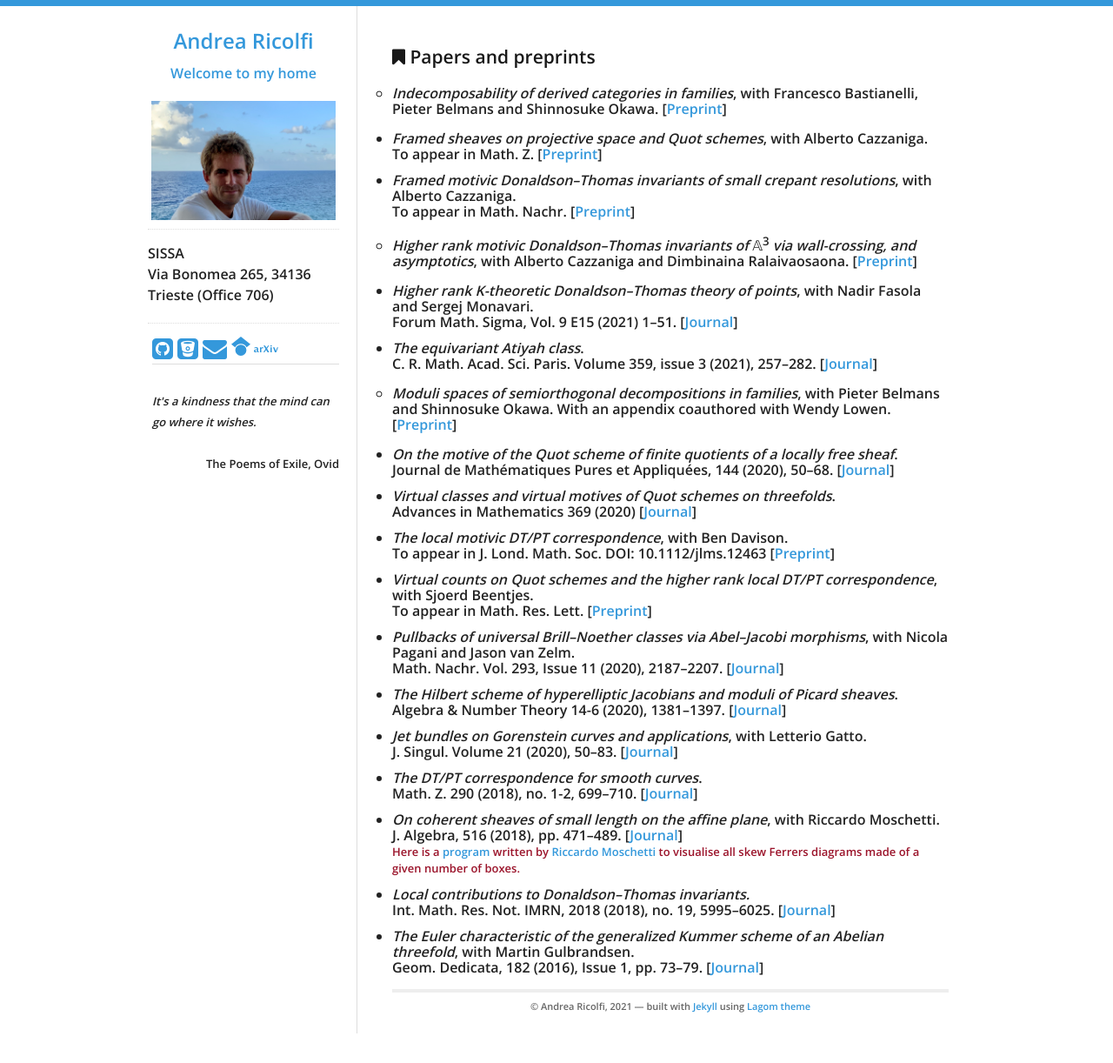
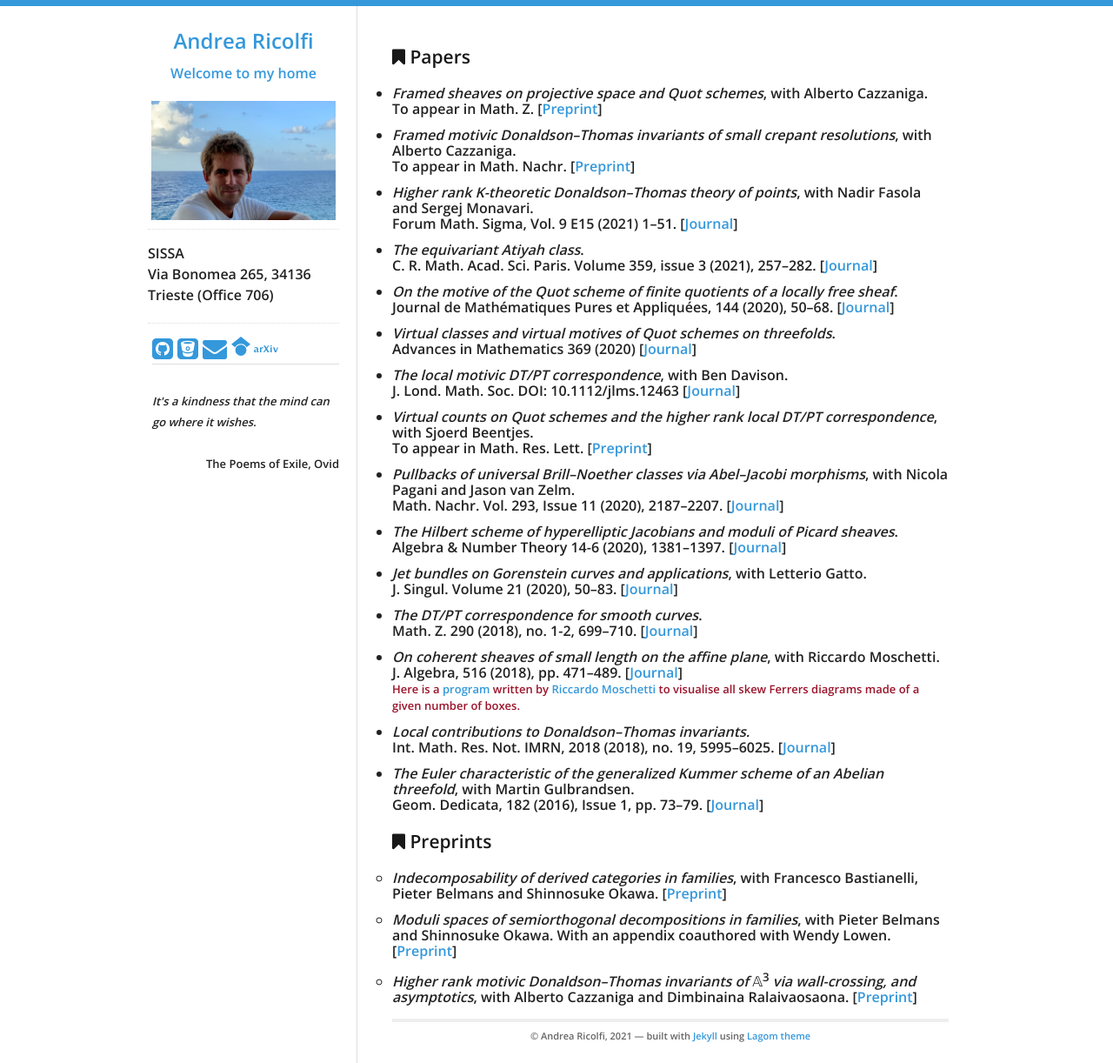
Before and after one commit to atricolfi/atricolfi.github.io, a Jekyll site: the page built from MATHEMATICS/Papers.html, in a window 1280 px wide. Shown: the whole page at 87% size. Built offline with Jekyll 4.4.1, drawn with Linux system fonts in a browser that asks for light colours; before the commit the page ends 1188 px from its top, so only the background shows below that.

Commit message:
Update Papers.html

```diff
--- a/MATHEMATICS/Papers.html
+++ b/MATHEMATICS/Papers.html
@@ -4,14 +4,8 @@ title: Blog Posts
 ---
 
 <div id="home">
-  <h3><i class="fa fa-bookmark"></i> Papers and preprints</h3>
+  <h3><i class="fa fa-bookmark"></i> Papers </h3>
 <p>
-
-
-  <ul style="list-style-type:circle">
-    <li><em>Indecomposability of derived categories in families</em>, with Francesco Bastianelli, Pieter Belmans and Shinnosuke Okawa.
-  [<a href="https://arxiv.org/abs/2007.00994">Preprint</a>]</li>
-    </ul>
 
 
   <ul>
@@ -23,16 +17,8 @@ title: Blog Posts
     <li><em>Framed motivic Donaldson&#8211;Thomas invariants of small crepant resolutions</em>, with Alberto Cazzaniga.
   <br>
 To appear in Math. Nachr. [<a href="https://arxiv.org/abs/2004.07837">Preprint</a>]</li>
-  </ul>
 
 
-  <ul style="list-style-type:circle">
-    <li><em>Higher rank motivic Donaldson&#8211;Thomas invariants of </em>𝔸<sup>3</sup><em> via wall-crossing, and asymptotics</em>,
-      with Alberto Cazzaniga and Dimbinaina Ralaivaosaona. [<a href="https://arxiv.org/abs/2004.07020">Preprint</a>]</li>
-  </ul>
-
-
-  <ul>
     <li><em>Higher rank K-theoretic Donaldson&#8211;Thomas theory of points</em>, with Nadir Fasola and Sergej Monavari.
   <br>
 Forum Math. Sigma, Vol. 9 E15 (2021) 1&#8211;51.
@@ -44,17 +30,8 @@ Forum Math. Sigma, Vol. 9 E15 (2021) 1&#8211;51.
   <br>
 C. R. Math. Acad. Sci. Paris. Volume 359, issue 3 (2021), 257&#8211;282.
 [<a href="https://comptes-rendus.academie-sciences.fr/mathematique/articles/10.5802/crmath.166/">Journal</a>] </li>
-  </ul>
 
 
-  <ul style="list-style-type:circle">
-    <li><em>Moduli spaces of semiorthogonal decompositions in families</em>, with Pieter Belmans and Shinnosuke Okawa.
-  With an appendix coauthored with Wendy Lowen.
-  [<a href="https://arxiv.org/abs/2002.03303">Preprint</a>]</li>
-  </ul>
-
-
-  <ul>
     <li><em>On the motive of the Quot scheme of finite quotients of a locally free sheaf</em>. <br>
   Journal de Mathématiques Pures et Appliquées, 144 (2020), 50&#8211;68.
   [<a href="https://doi.org/10.1016/j.matpur.2020.10.001">Journal</a>]
@@ -67,7 +44,7 @@ Advances in Mathematics 369 (2020) [<a href="https://www.sciencedirect.com/scien
 
     <li><em>The local motivic DT/PT correspondence</em>, with Ben Davison.
   <br>
-To appear in J. Lond. Math. Soc. DOI: 10.1112/jlms.12463 [<a href="https://arxiv.org/abs/1905.12458">Preprint</a>] </li>
+J. Lond. Math. Soc. DOI: 10.1112/jlms.12463 [<a href="https://londmathsoc.onlinelibrary.wiley.com/doi/10.1112/jlms.12463">Journal</a>] </li>
 
 
     <li><em>Virtual counts on Quot schemes and the higher rank local DT/PT correspondence</em>, with Sjoerd Beentjes.
@@ -107,6 +84,27 @@ Geom. Dedicata, 182 (2016), Issue 1, pp. 73&#8211;79. [<a href="http://link.spri
   </ul>
 
 
+</div>
+
+<div id="home">
+  <h3><i class="fa fa-bookmark"></i> Preprints </h3>
+<p>
+
+  <ul style="list-style-type:circle">
+      <li><em>Indecomposability of derived categories in families</em>, with Francesco Bastianelli, Pieter Belmans and Shinnosuke Okawa.
+      [<a href="https://arxiv.org/abs/2007.00994">Preprint</a>]</li>
+
+
+      <li><em>Moduli spaces of semiorthogonal decompositions in families</em>, with Pieter Belmans and Shinnosuke Okawa.
+  With an appendix coauthored with Wendy Lowen.
+  [<a href="https://arxiv.org/abs/2002.03303">Preprint</a>]</li>
+
+
+      <li><em>Higher rank motivic Donaldson&#8211;Thomas invariants of </em>𝔸<sup>3</sup><em> via wall-crossing, and asymptotics</em>,
+      with Alberto Cazzaniga and Dimbinaina Ralaivaosaona. [<a href="https://arxiv.org/abs/2004.07020">Preprint</a>]</li>
+
+  </ul>
+
 
 
 
```
